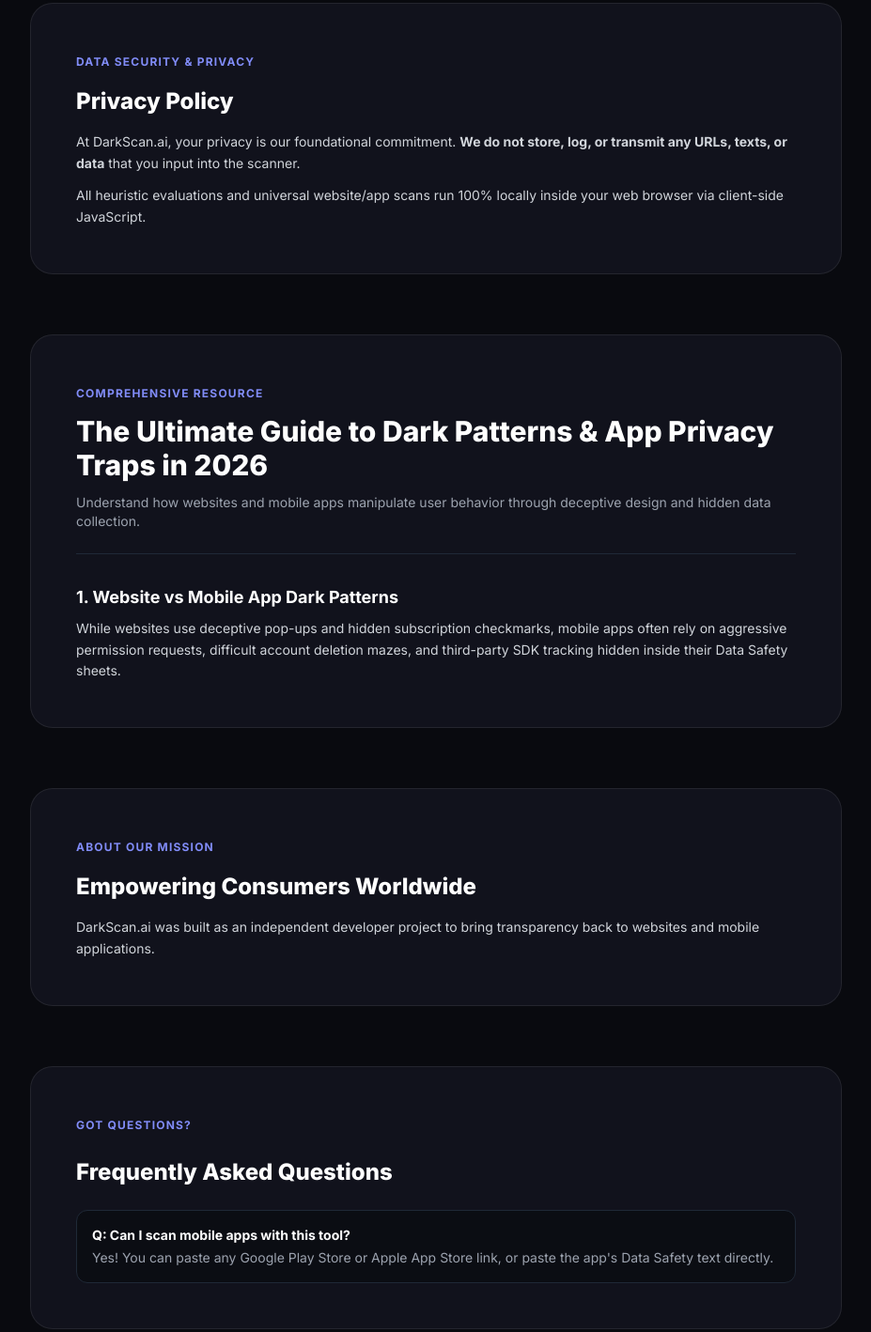
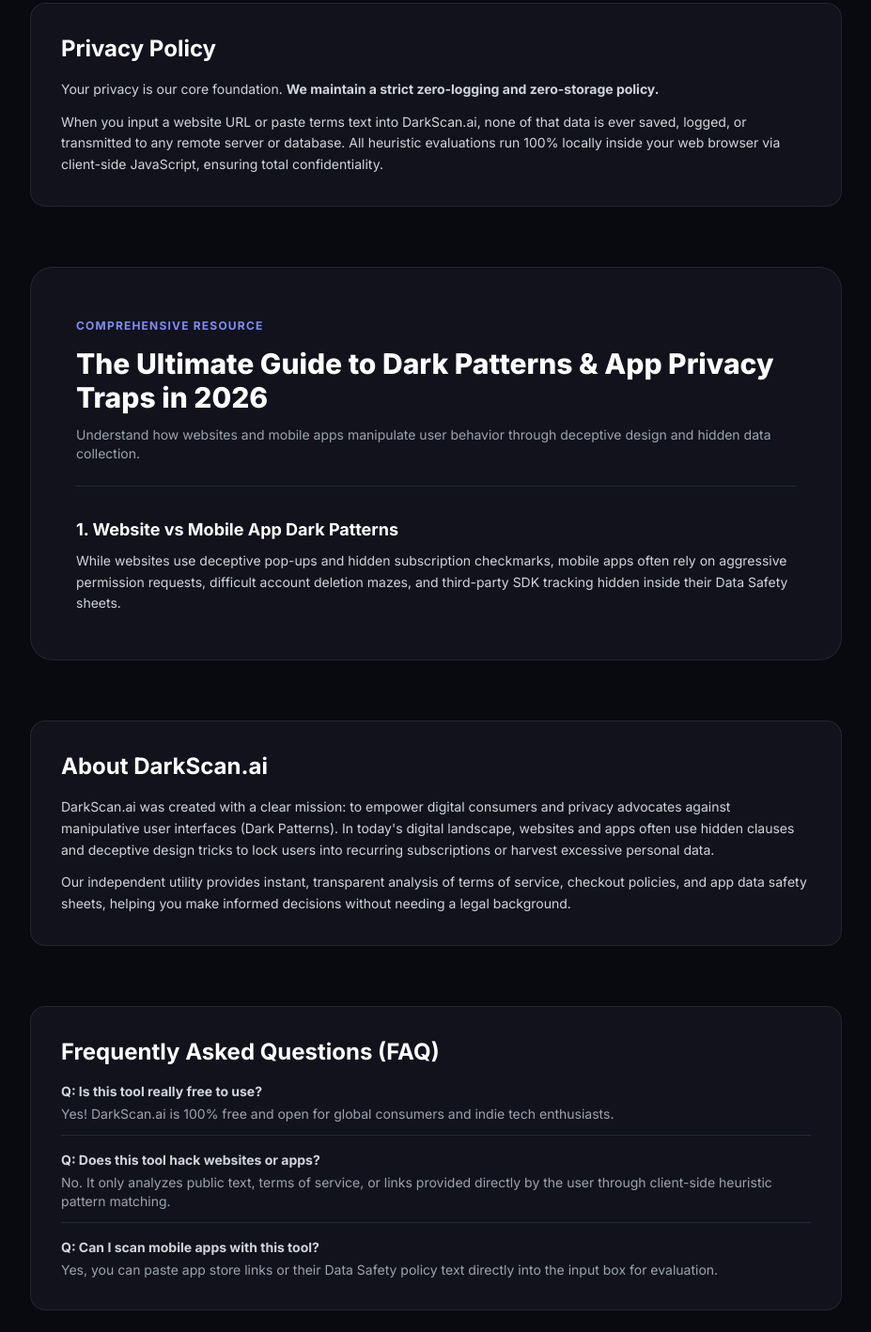
Before and after one commit to Topcon-in/darkscan-ai, a plain HTML site: page index.html in a window 1280 px wide. Shown: the part 905-2323 px from the top of the page at 94% size, without its empty margins (176-1103 px from the left). Drawn offline with nearby package versions, Linux system fonts and the light colour scheme.

Commit message:
Update index.html

```diff
--- a/index.html
+++ b/index.html
@@ -142,12 +142,11 @@
         </div>
 
 <!-- Privacy Policy Section -->
-        <section id="privacy" class="glass-card rounded-3xl p-8 md:p-12 space-y-4">
-            <span class="text-xs font-bold text-indigo-400 uppercase tracking-widest">Data Security & Privacy</span>
-            <h2 class="text-2xl font-extrabold text-white">Privacy Policy</h2>
-            <div class="text-sm text-gray-300 space-y-3 leading-relaxed">
-                <p>At DarkScan.ai, your privacy is our foundational commitment. <strong>We do not store, log, or transmit any URLs, texts, or data</strong> that you input into the scanner.</p>
-                <p>All heuristic evaluations and universal website/app scans run 100% locally inside your web browser via client-side JavaScript.</p>
+<section id="privacy" class="glass-card rounded-2xl p-8 space-y-4">
+    <h2 class="text-2xl font-bold text-white">Privacy Policy</h2>
+    <div class="space-y-3 text-sm text-gray-300 leading-relaxed">
+        <p>Your privacy is our core foundation. <strong>We maintain a strict zero-logging and zero-storage policy.</strong></p>
+        <p>When you input a website URL or paste terms text into DarkScan.ai, none of that data is ever saved, logged, or transmitted to any remote server or database. All heuristic evaluations run 100% locally inside your web browser via client-side JavaScript, ensuring total confidentiality.</p>
     </div>
 </section>
 
@@ -168,23 +167,29 @@
         </section>
 
        <!-- About Section -->
-        <section id="about" class="glass-card rounded-3xl p-8 md:p-12 space-y-4">
-            <span class="text-xs font-bold text-indigo-400 uppercase tracking-widest">About Our Mission</span>
-            <h2 class="text-2xl font-extrabold text-white">Empowering Consumers Worldwide</h2>
-            <p class="text-sm text-gray-300 leading-relaxed">
-                DarkScan.ai was built as an independent developer project to bring transparency back to websites and mobile applications.
-            </p>
+<section id="about" class="glass-card rounded-2xl p-8 space-y-4">
+    <h2 class="text-2xl font-bold text-white">About DarkScan.ai</h2>
+    <div class="space-y-3 text-sm text-gray-300 leading-relaxed">
+        <p>DarkScan.ai was created with a clear mission: to empower digital consumers and privacy advocates against manipulative user interfaces (Dark Patterns). In today's digital landscape, websites and apps often use hidden clauses and deceptive design tricks to lock users into recurring subscriptions or harvest excessive personal data.</p>
+        <p>Our independent utility provides instant, transparent analysis of terms of service, checkout policies, and app data safety sheets, helping you make informed decisions without needing a legal background.</p>
+    </div>
 </section>
 
 <!-- FAQ Section -->
-        <section id="faq" class="glass-card rounded-3xl p-8 md:p-12 space-y-6">
-            <span class="text-xs font-bold text-indigo-400 uppercase tracking-widest">Got Questions?</span>
-            <h2 class="text-2xl font-extrabold text-white">Frequently Asked Questions</h2>
-
-            <div class="space-y-4 text-sm">
-                <div class="bg-black/30 p-4 rounded-xl border border-gray-800">
-                    <h3 class="font-bold text-white mb-1">Q: Can I scan mobile apps with this tool?</h3>
-                    <p class="text-gray-400">Yes! You can paste any Google Play Store or Apple App Store link, or paste the app's Data Safety text directly.</p>
+<section id="faq" class="glass-card rounded-2xl p-8 space-y-4">
+    <h2 class="text-2xl font-bold text-white">Frequently Asked Questions (FAQ)</h2>
+    <div class="space-y-4 text-sm text-gray-300">
+        <div class="border-b border-gray-800 pb-3">
+            <strong>Q: Is this tool really free to use?</strong>
+            <p class="text-gray-400 mt-1">Yes! DarkScan.ai is 100% free and open for global consumers and indie tech enthusiasts.</p>
+        </div>
+        <div class="border-b border-gray-800 pb-3">
+            <strong>Q: Does this tool hack websites or apps?</strong>
+            <p class="text-gray-400 mt-1">No. It only analyzes public text, terms of service, or links provided directly by the user through client-side heuristic pattern matching.</p>
+        </div>
+        <div>
+            <strong>Q: Can I scan mobile apps with this tool?</strong>
+            <p class="text-gray-400 mt-1">Yes, you can paste app store links or their Data Safety policy text directly into the input box for evaluation.</p>
         </div>
     </div>
 </section>
```
Lines whose indentation alone changed are shown as unchanged.
